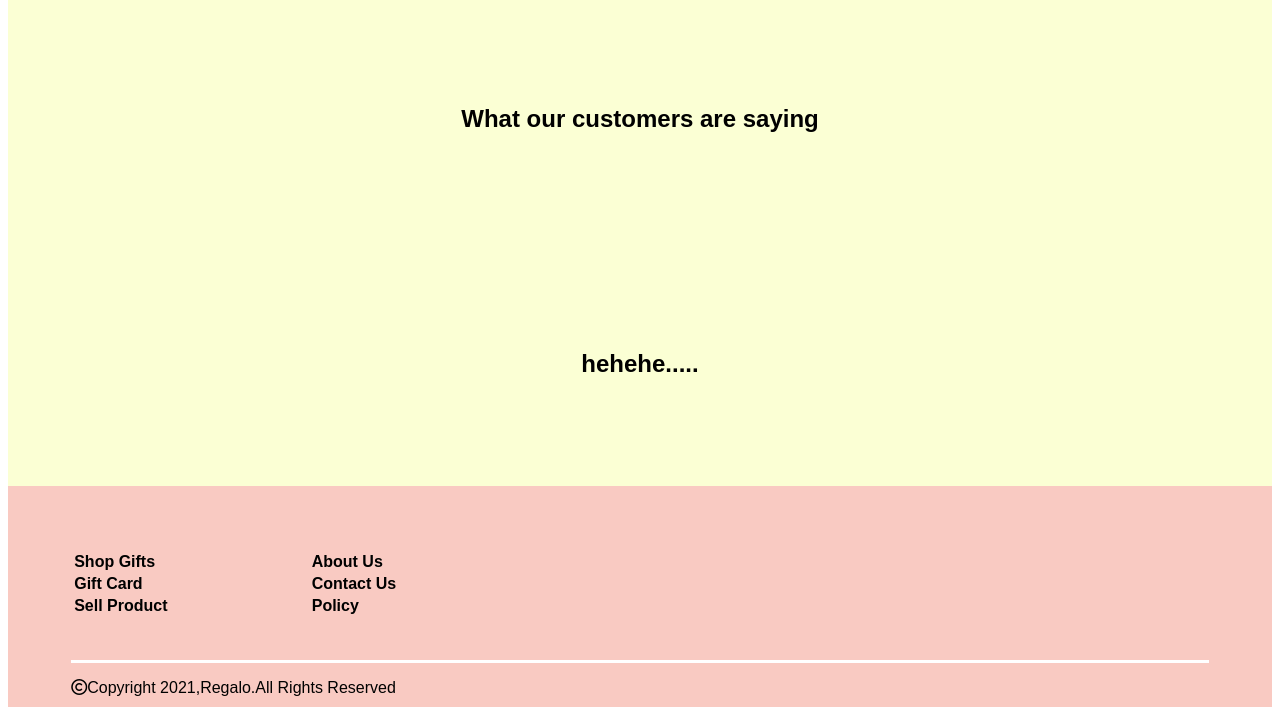
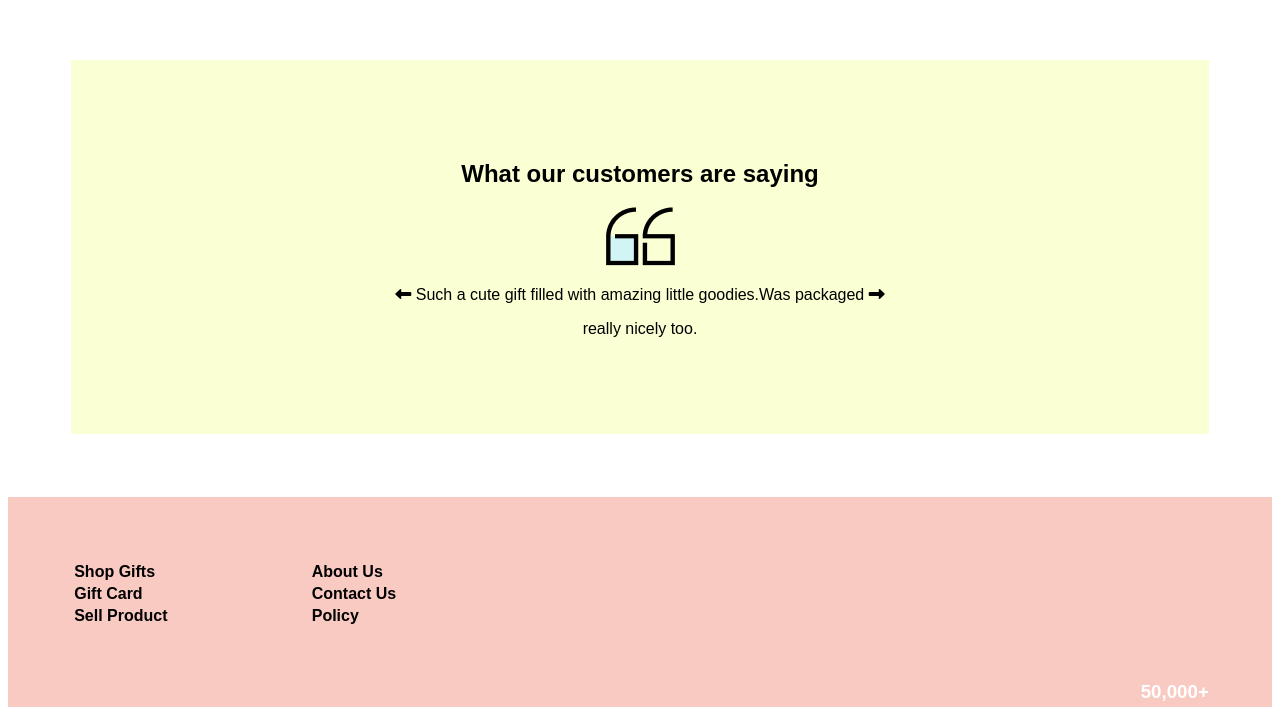
Before and after one commit to AnshikaTrivedi22/2013002_webshop, a plain HTML site: page index.html in a window 1280 px wide. Shown: the part 2182-2889 px from the top of the page. Drawn offline with nearby package versions, Linux system fonts and the light colour scheme; a web font is replaced by a local one.

Commit message:
seventh commit

```diff
--- a/index.html
+++ b/index.html
@@ -111,59 +111,22 @@
 </div>
 
 </section>
-<!-- <section>
-    Slideshow container
-<div class="slideshow-container"> -->
-
-    <!-- Full-width images with number and caption text -->
-    <!-- <div class="mySlides fade">
-      <div class="numbertext">1 / 3</div>
-      <img src="Gift.png" style="width:100%">
-      <h1>hiii</h1>
-      <div class="text">Caption Text</div>
-    </div> -->
-
-    <!-- <div class="mySlides fade">
-      <div class="numbertext">2 / 3</div>
-      <img src="Group (1).png" style="width:100%">
-      <h1>huu</h1>
-      <div class="text">Caption Two</div>
-    </div> -->
-
-    <!-- <div class="mySlides fade">
-      <div class="numbertext">3 / 3</div>
-      <img src="Group (2).png " style="width:100%">
-      <h1>haaaa</h1>
-      <div class="text">Caption Three</div>
-    </div> -->
-
-    <!-- Next and previous buttons -->
-    <!-- <a class="prev" onclick="plusSlides(-1)">&#10094;</a>
-    <a class="next" onclick="plusSlides(1)">&#10095;</a>
-  </div>
-  <br> -->
-
-  <!-- The dots/circles -->
-  <!-- <div style="text-align:center">
-    <span class="dot" onclick="currentSlide(1)"></span>
-    <span class="dot" onclick="currentSlide(2)"></span>
-    <span class="dot" onclick="currentSlide(3)"></span>
-  </div>
-</section> -->
 <section id="testimonials">
     <div id="testimonial-carousel" class="carousel slide" data-ride="false">
   <div class="carousel-inner">
     <div class="carousel-item active">
       <h2>What our customers are saying</h2>
-
+      <img src="quote social media interaction communication web.png">
+      <p><i class="fas fa-long-arrow-alt-left"></i>     Such a cute gift filled with amazing little goodies.Was packaged    <i class="fas fa-long-arrow-alt-right"></i></p>
+      <p>really nicely too.</p>
     </div>
-    <div class="carousel-item">
+    <!-- <div class="carousel-item">
       <h2 class="testimonial-text">hehehe.....</h2>
 
 
 
 
-    </div>
+    </div> -->
 
   </div>
    <a class="carousel-control-prev" href="#testimonial-carousel" role="button" data-slide="prev">
@@ -212,10 +175,12 @@
                     Policy
                   </td>
                   </tr>
-      </table></div>
+      </table>
+   <div style="text-align: right;color: white;">
+    <h3>50,000+</h3></div></div>
       <hr style="height:3px;border-width:0;color:white;background-color:white">
-      <div class="huu">
-      <div  class="hii">
+      <div >
+      <div >
          <a><p><i class="far fa-copyright"></i>Copyright 2021,Regalo.All Rights Reserved</p></a>
         </div>
      <div class="bye" style="float: right;">
--- a/style.css
+++ b/style.css
@@ -228,7 +228,9 @@ body{
   #testimonials{
     text-align: center;
     background-color: #FBFFD4;
-    color: black;}
+    color: black;
+  margin: 5%
+  ;}
 
     .testimonial-image{width: 20%;
     border-radius: 100%;
@@ -246,12 +248,7 @@ body{
         background-color: #F9CAC2;
         padding: 5%;
     }
-    /* .huu{
-      justify-content: right;
-/*
-    align-items: top; */
-    /* display: flex; */
-    /* } */
+
     .why{
       float: right;
     }
```
Also changed, not shown: quote social media interaction communication web.png (added).
